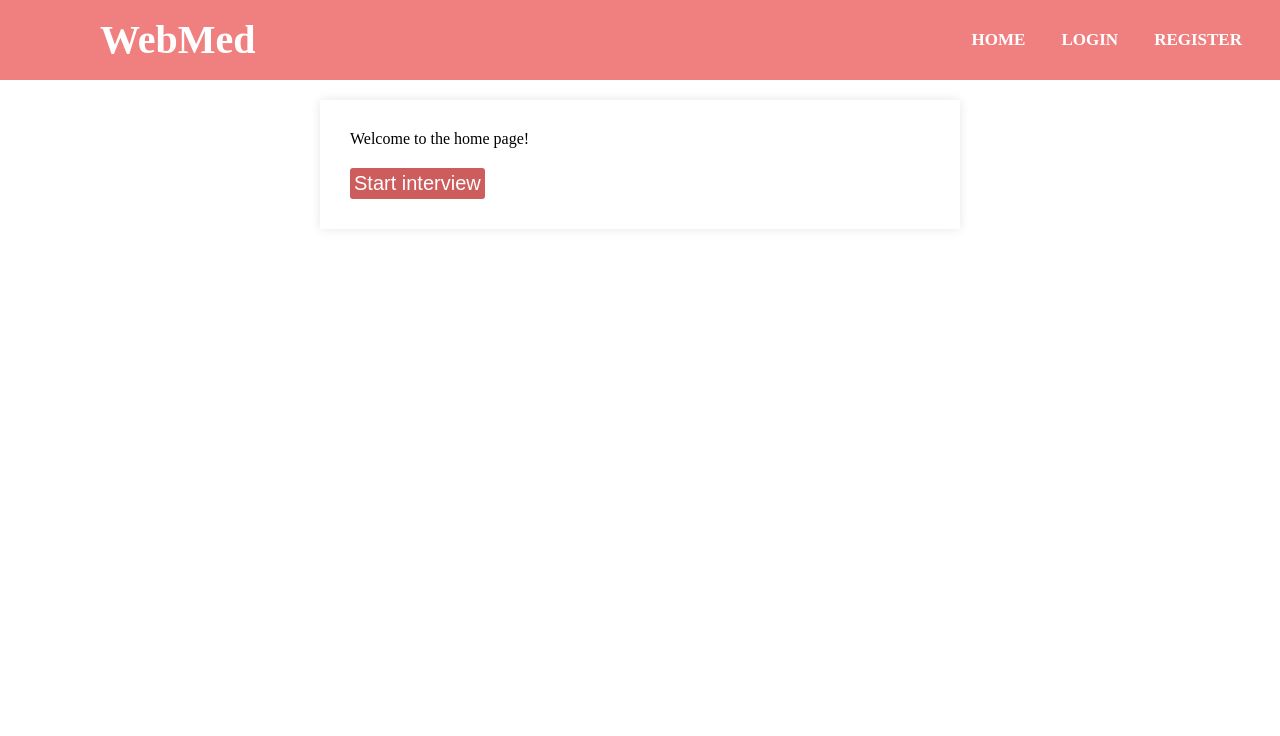
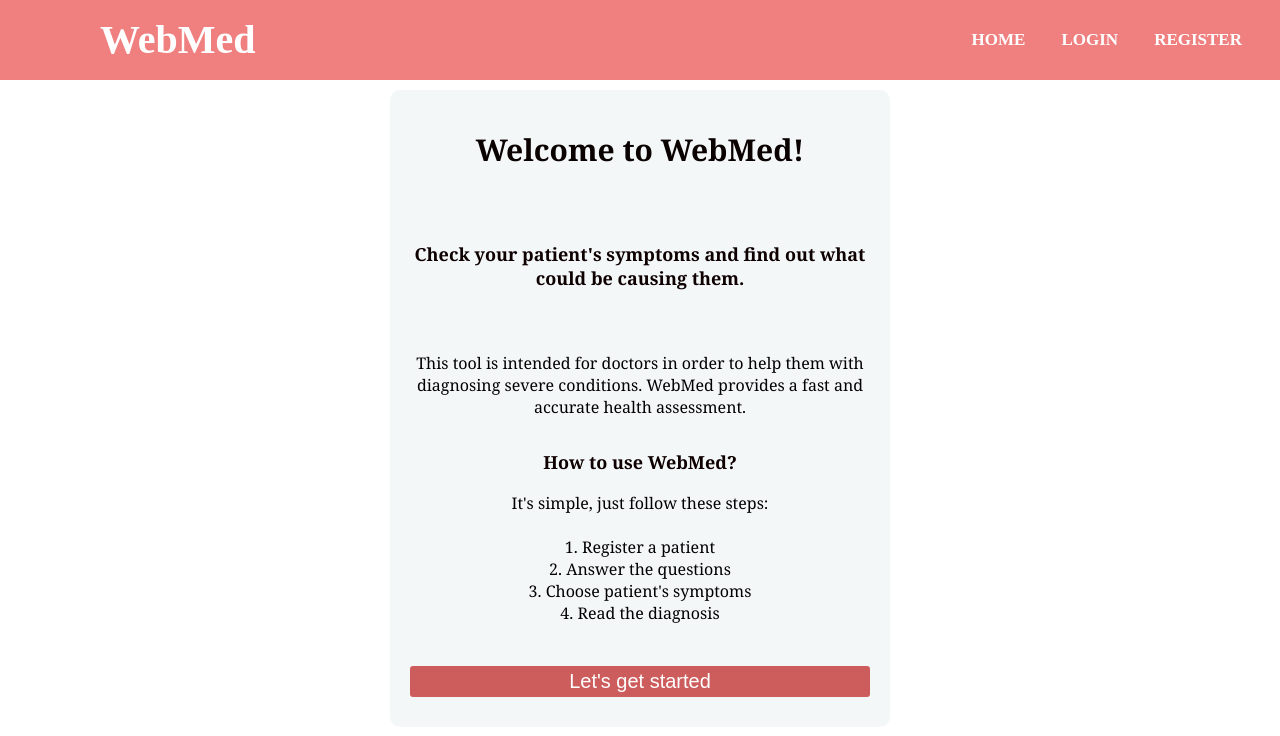
Before and after one commit to Inf-Med/Diagnosis-Web-App, a React (Create React App) app in the folder diagnosis-web-app-react/: page / in a window 1280 px wide. Shown: the top 736 px of the page. Built offline with nearby package versions, Linux system fonts and the light colour scheme; the HTML template or start-up script is replaced by a standard one.

Commit message:
added description to home page

```diff
--- a/diagnosis-web-app-react/src/components/pages/Forms/homeForm.js
+++ b/diagnosis-web-app-react/src/components/pages/Forms/homeForm.js
@@ -1,12 +1,11 @@
 import React from 'react';
-
+import './questionnaire.css'
 
 class HomeForm extends React.Component {
 
     render() {
         return (
-            <div>
-            </div>
+            <div></div>
         )
     }
 
--- a/diagnosis-web-app-react/src/components/pages/Forms/questionnaire.css
+++ b/diagnosis-web-app-react/src/components/pages/Forms/questionnaire.css
@@ -11,7 +11,7 @@ h1{
 	color: rgb(10, 1, 1);
 	margin: 0 auto;
 	font-style: bold;
-	width: 100%;
+	width: 90%;
     border-width: 1px 1px 3px;
     font-weight: bold;
 }
--- a/diagnosis-web-app-react/src/components/pages/homePage.js
+++ b/diagnosis-web-app-react/src/components/pages/homePage.js
@@ -1,30 +1,59 @@
 import React from 'react';
+import HomeForm from './Forms/homeForm';
 import { Link } from 'react-router-dom';
+import './Forms/questionnaire.css'
 
 
 class HomePage extends React.Component {
 
     render() {
         let interviewButton;
+
         if (this.props.isUserLoggedIn === true)
             interviewButton =
                 <Link to="/quest">
-                    <button id="interviewBtn" type="button">Start interview</button>
+                    <button id="interviewBtn" type="button">Let's get started</button>
                 </Link>
         else
             interviewButton =
                 <Link to="/login">
-                    <button id="interviewBtn" type="button">Start interview</button>
+                    <button id="interviewBtn" type="button">Let's get started</button>
                 </Link>
 
         return (
-            <div id="content">
-                <div id="wrapper">
-                    Welcome to the home page!
-                    <br/>
-                    { interviewButton }
-                </div>
-            </div>
+            <center>
+                <form id="home" className="form-style-5">
+                    <div id="content">
+                        {/* <div id="wrapper"> */}
+                            <h1>Welcome to WebMed!</h1>
+                            <br />
+                            <br />
+                    <h2>Check your patient's symptoms and find out what could be causing them.</h2>
+                    <br />
+                    <br />
+                    This tool is intended for doctors in order to help them with diagnosing severe conditions.
+                    WebMed provides a fast and accurate health assessment.
+                    <br />
+                    <br />
+                    <h2>How to use WebMed?</h2>
+                    It's simple, just follow these steps:
+                    <br />
+                    <br />
+                    1. Register a patient
+                    <br />
+                    2. Answer the questions
+                    <br />
+                    3. Choose patient's symptoms
+                    <br />
+                    4. Read the diagnosis
+                    <br />
+                    <br />
+                        {interviewButton}
+                        </div>
+                    {/* </div> */}
+                </form>
+            </center>
+
         )
     }
 }
```
